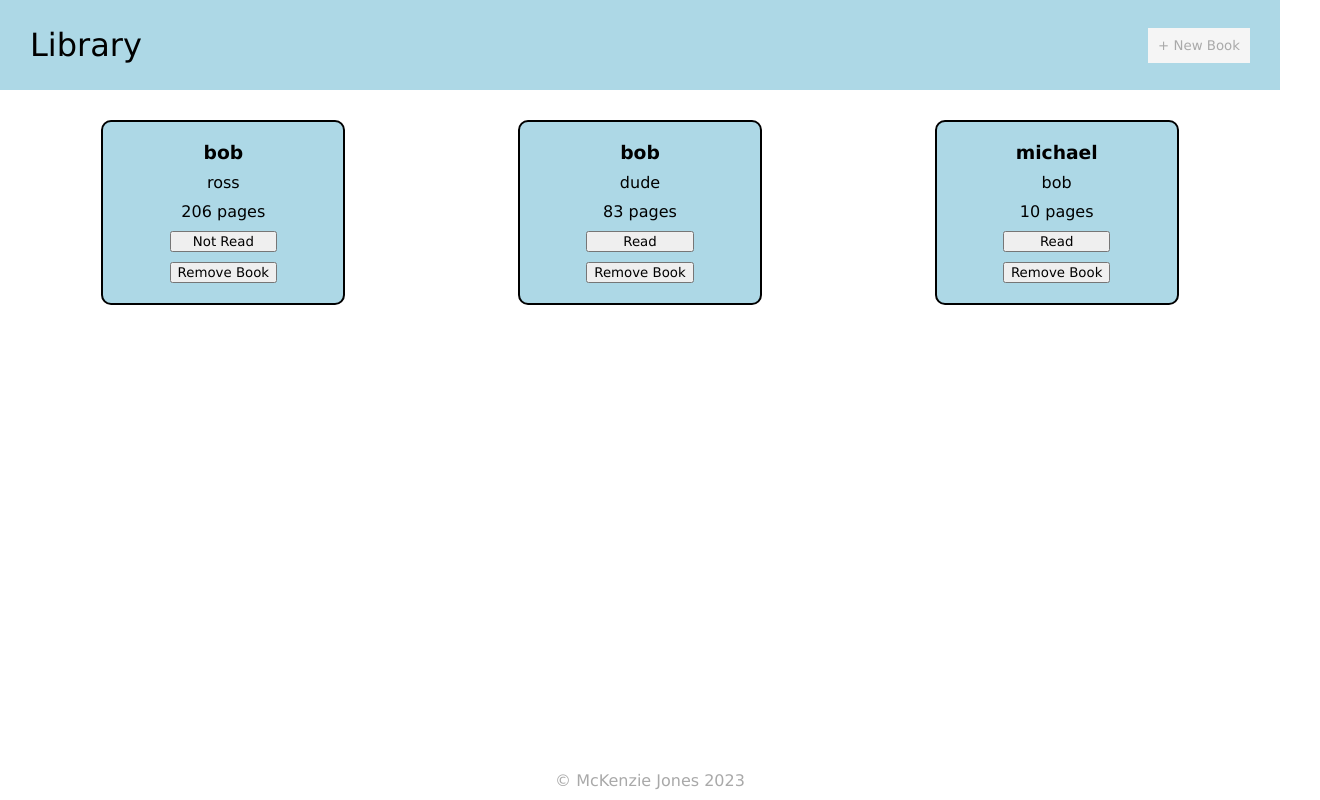
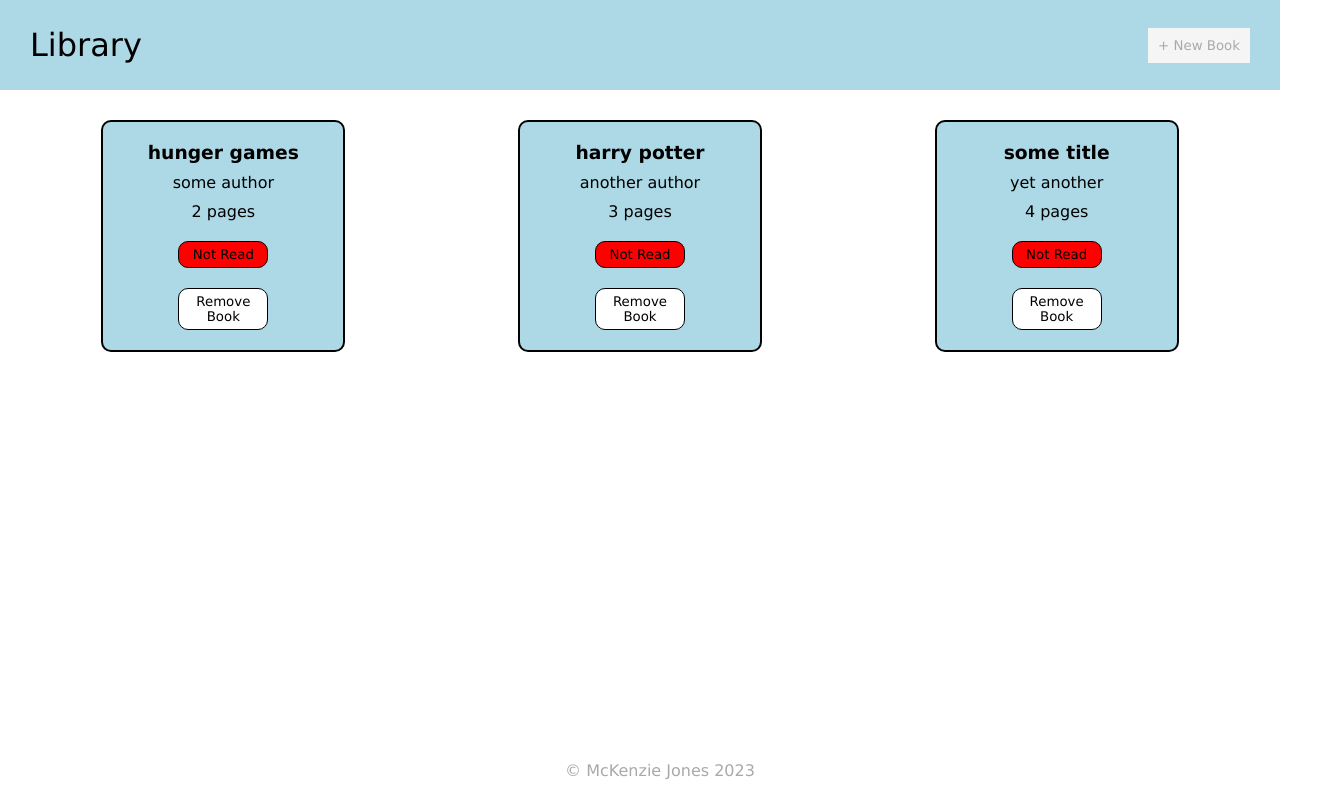
Before and after one commit to mckenziejones12/libraryProject, a plain HTML site: page index.html in a window 1280 px wide. Both pictures are taken after a click on the button "Read". Shown: the whole page, 1320 px wide, since content can reach past the window. Drawn offline with Linux system fonts and the light colour scheme.

Commit message:
Update array and buttons

```diff
--- a/script.js
+++ b/script.js
@@ -39,7 +39,13 @@ function addBookToLibrary() {
   );
   myLibrary.push(newBook);
   formContainer.style.display = "none";
+  // set form back to default values
   form.reset();
+
+  // current state here
+  // form is hidden
+  // form is reset to default values
+  // myLibrary has new book added
 
   displayLibraryBooks();
 }
@@ -53,6 +59,8 @@ function displayLibraryBooks() {
   //add new array of books to library content
   for (let i = 0; i < myLibrary.length; i++) {
     const currentBook = myLibrary[i];
+    currentBook.bookId = `book${i}`;
+
     // create a div for each item
     const bookCard = document.createElement("div");
     const titleDiv = document.createElement("h3");
@@ -67,11 +75,17 @@ function displayLibraryBooks() {
     titleDiv.textContent = `${currentBook.title}`;
     authorDiv.textContent = `${currentBook.author}`;
     pagesDiv.textContent = `${currentBook.pages} pages`;
-    readBtn.setAttribute("id", `isRead${i}`);
-    readBtn.textContent = "Read";
+    readBtn.setAttribute("id", `readBtnUnique${i}`);
+    readBtn.setAttribute(
+      "class",
+      `readBtn ${currentBook.read ? " isRead" : "notIsRead"}`
+    );
+    readBtn.textContent = currentBook.read ? "Read" : "Not Read";
+
     readBtn.addEventListener("click", toggleRead);
     removeBtn.textContent = "Remove Book";
     removeBtn.setAttribute("id", `removeBtn${i}`);
+    removeBtn.setAttribute("class", "removeBtn");
     removeBtn.addEventListener("click", removeSingleBook);
     // append div to container
     display.appendChild(bookCard);
@@ -83,45 +97,42 @@ function displayLibraryBooks() {
   }
 }
 
-// toggle function for read vs. not read
 function toggleRead(e) {
-  console.log(e.target.id);
+  const bookIdOfReadButtonClicked = e.target.parentElement.id;
+  const bookToUpdate = myLibrary.find(
+    (bookInLibrary) => bookInLibrary.bookId === bookIdOfReadButtonClicked
+  );
+
   const didRead = document.getElementById(e.target.id);
   if (didRead.textContent == "Read") {
     didRead.textContent = "Not Read";
+    didRead.classList = "readBtn notIsRead";
+    bookToUpdate.read = false;
   } else if (didRead.textContent == "Not Read") {
     didRead.textContent = "Read";
+    didRead.classList = "readBtn isRead";
+    bookToUpdate.read = true;
   }
 }
 
 function removeSingleBook(e) {
-  const removeButton = document.getElementById(e.target.id);
-  const bookCardToRemove = removeButton.parentElement;
-  bookCardToRemove.remove();
+  const removeButton = e.target;
+  const bookCardToRemoveId = removeButton.parentElement.id;
+
+  // Give me all books not equal to book I want to remove
+  // filter will give a copy of updated array, but NOT change original array
+  // so re-assign myLibrary
+  myLibrary = myLibrary.filter(
+    (bookInLibrary) => bookInLibrary.bookId !== bookCardToRemoveId
+  );
+
+  displayLibraryBooks();
 }
 
-// setup fake data
-const books = [
-  {
-    title: "bob",
-    author: "ross",
-    pages: 206,
-    checked: false,
-  },
-  {
-    title: "bob",
-    author: "dude",
-    pages: 83,
-    checked: false,
-  },
-  {
-    title: "michael",
-    author: "bob",
-    pages: 10,
-    checked: true,
-  },
+const sampleBooks = [
+  new Book("hunger games", "some author", 2, true),
+  new Book("harry potter", "another author", 3, false),
+  new Book("some title", "yet another", 4, false),
 ];
-
-myLibrary = books;
-
+myLibrary = sampleBooks;
 displayLibraryBooks();
--- a/styles.css
+++ b/styles.css
@@ -26,13 +26,13 @@
   border: 2px solid darkgrey;
 }
 #footer {
-  position: fixed;
+  position: absolute;
   left: 0;
   bottom: 0;
   width: 100%;
   color: darkgray;
   text-align: center;
-  padding: 10px;
+  padding: 20px;
 }
 #popUpForm {
   margin-top: 50px;
@@ -91,7 +91,7 @@ input[type="checkbox"] {
   justify-items: center;
 }
 
-#isRead {
+.readBtn {
   background-color: white;
   color: black;
   border: 1px solid black;
@@ -99,8 +99,24 @@ input[type="checkbox"] {
   padding: 5px;
   width: 90px;
   margin-top: 10px;
+  justify-self: center;
 }
-#isRead:focus {
-  background-color: black;
+
+.isRead {
   color: white;
+  background-color: green;
 }
+
+.notIsRead {
+  background-color: red;
+}
+.removeBtn {
+  background-color: white;
+  color: black;
+  border: 1px solid black;
+  border-radius: 10px;
+  padding: 5px;
+  width: 90px;
+  margin-top: 10px;
+  justify-self: center;
+}
```
